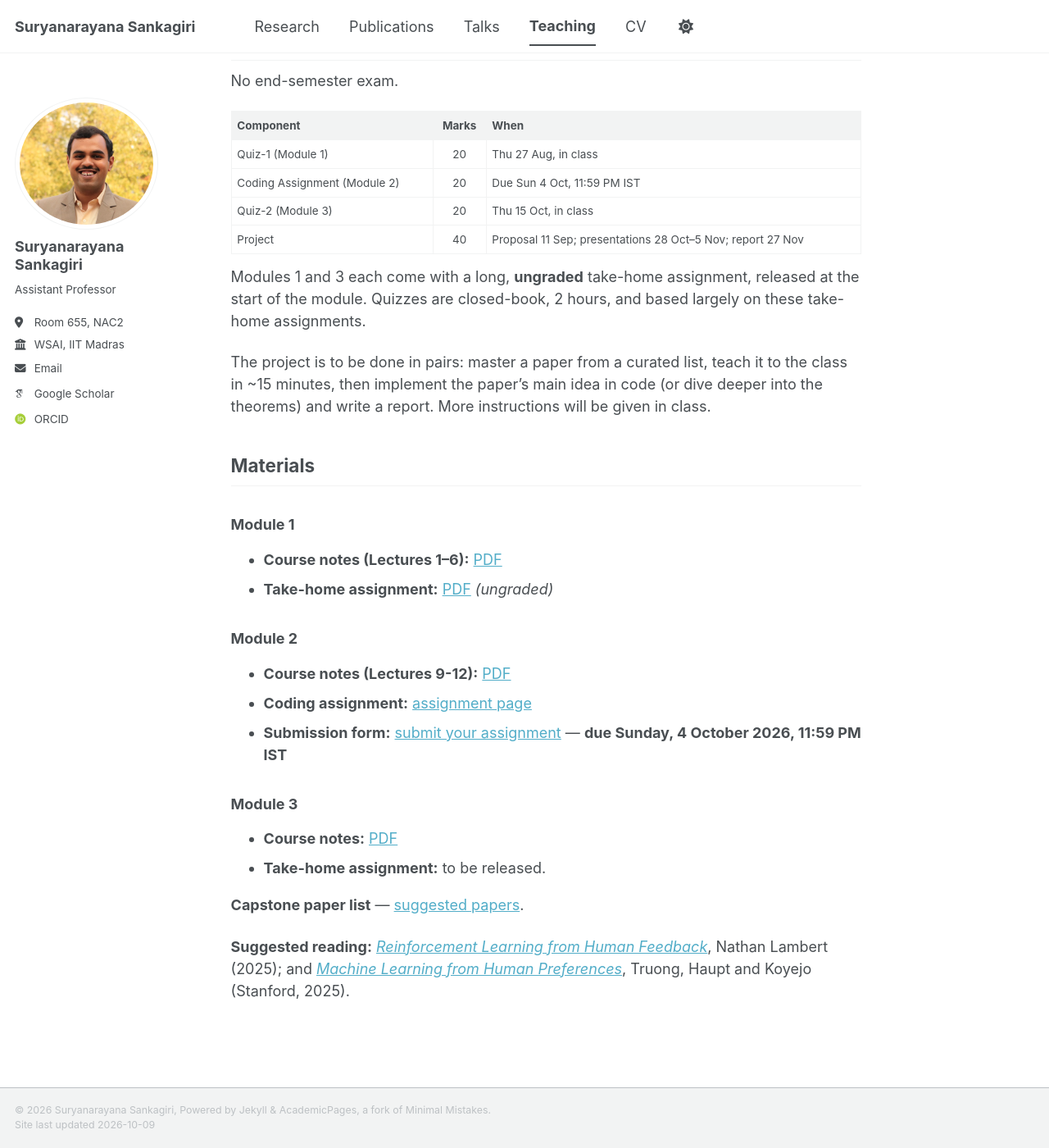
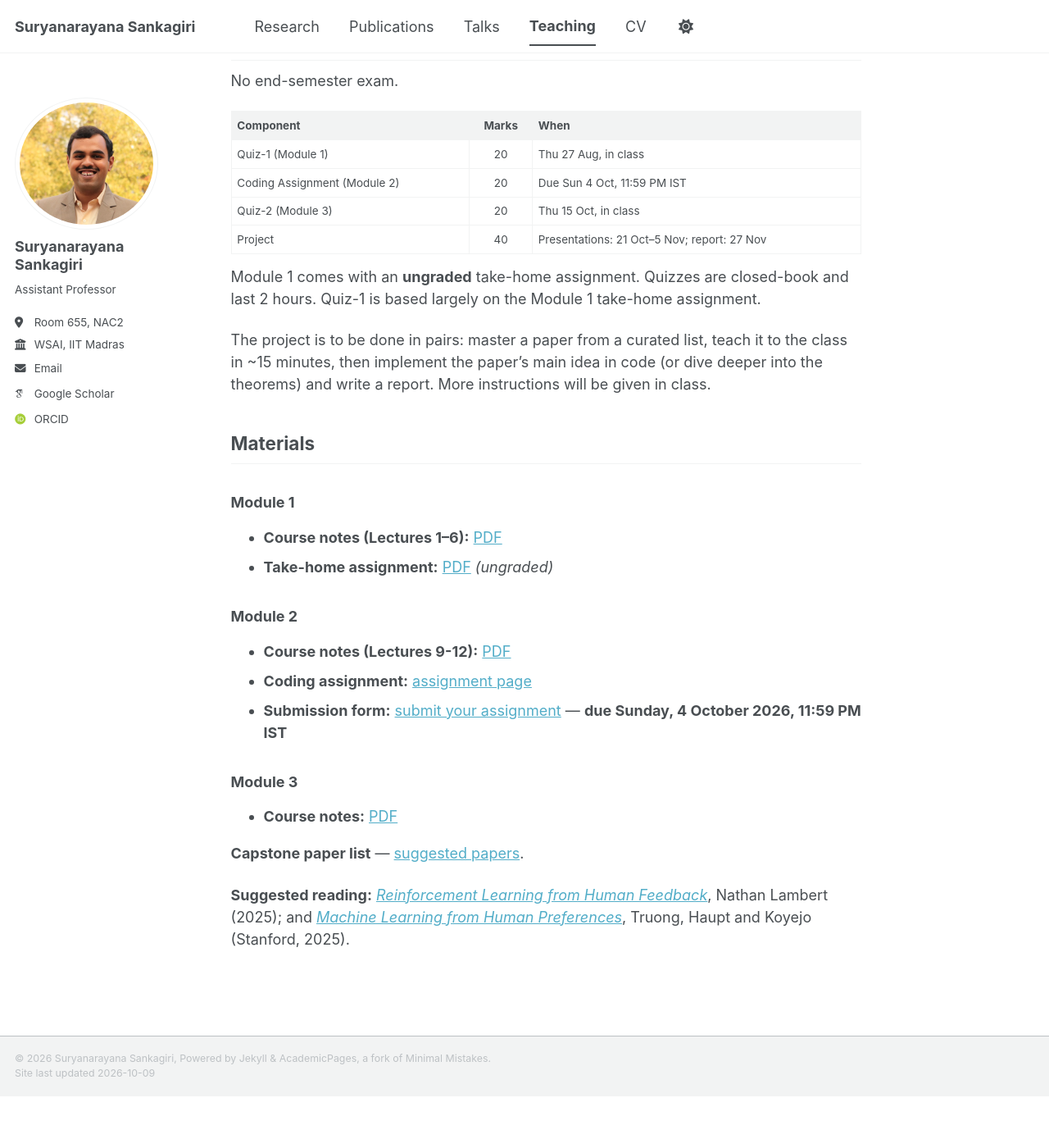
Before and after one commit to sankagiri/sankagiri.github.io, a Jekyll site: the page built from _teaching/2026-07-01-da5453.md, in a window 1280 px wide and 1400 px high, scrolled down 1332 px. Shown: the whole window at 82% size. Built offline with Jekyll 4.4.1, drawn with Linux system fonts in a browser that asks for light colours; some web fonts are replaced; a script bundle is joined from its source files by our own code; library files that are not in the unit come from our copies; after the commit the page ends 2669 px from its top, so only the background shows below that.

Commit message:
Update DA5453 project dates and Module 3 assignment information

```diff
--- a/_teaching/2026-07-01-da5453.md
+++ b/_teaching/2026-07-01-da5453.md
@@ -54,11 +54,11 @@ No end-semester exam.
 | Quiz-1 (Module 1) | 20 | Thu 27 Aug, in class |
 | Coding Assignment (Module 2) | 20 | Due Sun 4 Oct, 11:59 PM IST |
 | Quiz-2 (Module 3) | 20 | Thu 15 Oct, in class |
-| Project | 40 | Proposal 11 Sep; presentations 28 Oct–5 Nov; report 27 Nov |
+| Project | 40 | Presentations: 21 Oct–5 Nov; report: 27 Nov |
 
-Modules 1 and 3 each come with a long, **ungraded** take-home assignment,
-released at the start of the module. Quizzes are closed-book, 2 hours, and based
-largely on these take-home assignments.
+Module 1 comes with an **ungraded** take-home assignment. Quizzes are
+closed-book and last 2 hours. Quiz-1 is based largely on the Module 1
+take-home assignment.
 
 The project is to be done in pairs: master a paper from a curated list, teach it to
 the class in ~15 minutes, then implement the paper's main idea in code (or dive deeper into the theorems) and write a report. More instructions will be given in class.
@@ -79,7 +79,6 @@ the class in ~15 minutes, then implement the paper's main idea in code (or dive
 ### Module 3
 
 - **Course notes:** [PDF]({{ base_path }}/files/teaching/da5453/2026/DA5453_Module_3_Course_Notes.pdf)
-- **Take-home assignment:** to be released.
 
 <!-- TODO: link capstone paper list -->
 **Capstone paper list** — [suggested papers]({{ base_path }}/teaching/2026-da5453/papers/).
```
